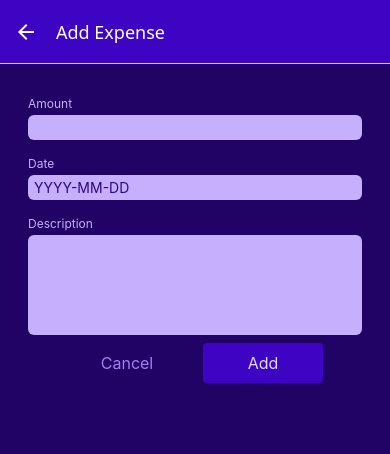
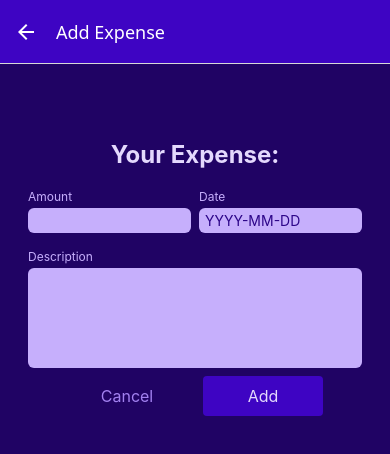
Before and after one commit to TetianaKlitna/react-native-expense-tracker-app, a React Native app: screen /ManageExpense in a window 390 px wide. Shown: the top 454 px of the page. Built offline with nearby package versions, Linux system fonts and the light colour scheme.

Commit message:
ExpenseForm style

```diff
--- a/components/ManageExpenses/ExpenseForm.jsx
+++ b/components/ManageExpenses/ExpenseForm.jsx
@@ -1,23 +1,44 @@
-import { View } from 'react-native';
+import { useState } from 'react';
+import { View, StyleSheet, Text } from 'react-native';
+import { GlobalStyles } from '../../constants/styles';
 import Input from './Input';
 
 function ExpenseForm() {
+
+    const [inputValues, setInputValues] = useState({
+        amount: 0,
+        date: '',
+        description: ''
+    });
+
     function handleAmountChange(text) {
-        // Handle amount input changes
+        setInputValues(prevValues => ({
+            ...prevValues,
+            amount: text
+        }));
     }
 
     function handleDateChange(text) {
-        // Handle date input changes
+        setInputValues(prevValues => ({
+            ...prevValues,
+            date: text
+        }));
     }
 
     function handleDescriptionChange(text) {
-        // Handle description input changes
+        setInputValues(prevValues => ({
+            ...prevValues,
+            description: text
+        }));
     }
 
     return (
-        <View>
-            <Input label="Amount" TextInputConfig={{ keyboardType: 'decimal-pad', onChangeText: handleAmountChange }} />
-            <Input label="Date" TextInputConfig={{ placeholder: 'YYYY-MM-DD', maxLength: 10, onChangeText: handleDateChange }} />
+        <View style={styles.form}>
+            <Text style={styles.title}>Your Expense:</Text>
+            <View style={styles.inputsRow}>
+                <Input label="Amount" TextInputConfig={{ keyboardType: 'decimal-pad', onChangeText: handleAmountChange }} style={styles.rowInput} />
+                <Input label="Date" TextInputConfig={{ placeholder: 'YYYY-MM-DD', maxLength: 10, onChangeText: handleDateChange }} style={styles.rowInput} />
+            </View>
             <Input
                 label="Description"
                 TextInputConfig={{
@@ -30,4 +51,24 @@ function ExpenseForm() {
     );
 }
 
+const styles = StyleSheet.create({
+    form: {
+        marginTop: 40,
+    },
+    inputsRow: {
+        flexDirection: 'row',
+        justifyContent: 'space-between',
+    },
+    rowInput: {
+        flex:1,
+    },
+    title: {
+        color: GlobalStyles.colors.primary50,
+        fontSize: 24,
+        fontWeight: 'bold',
+        marginVertical: 12,
+        textAlign: 'center',
+    }
+});
+
 export default ExpenseForm;
--- a/components/ManageExpenses/Input.js
+++ b/components/ManageExpenses/Input.js
@@ -1,7 +1,7 @@
 import { View, Text, TextInput, StyleSheet } from "react-native";
 import { GlobalStyles } from "../../constants/styles";
 
-function Input({ label, TextInputConfig }) {
+function Input({ label, TextInputConfig, style }) {
 
     let inputStyle = [styles.input];
 
@@ -9,7 +9,7 @@ function Input({ label, TextInputConfig }) {
         inputStyle.push(styles.inputMultiline);
     }
     return (
-        <View style={styles.inputContainer}>
+        <View style={[styles.inputContainer, style]}>
             <Text style={styles.label}>{label}</Text>
             <TextInput {...TextInputConfig} style={inputStyle} />
         </View>
```
